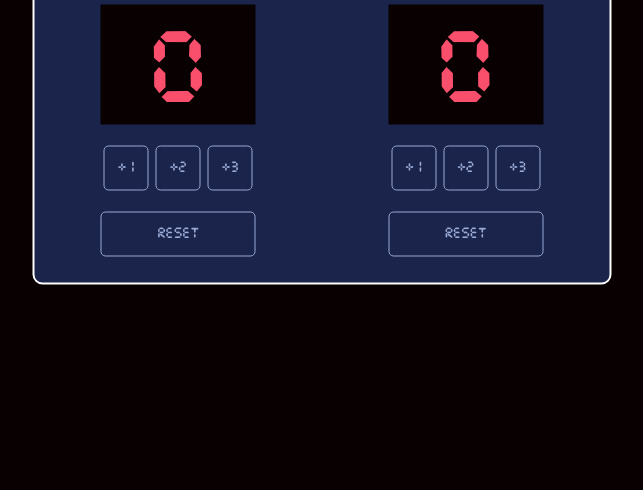
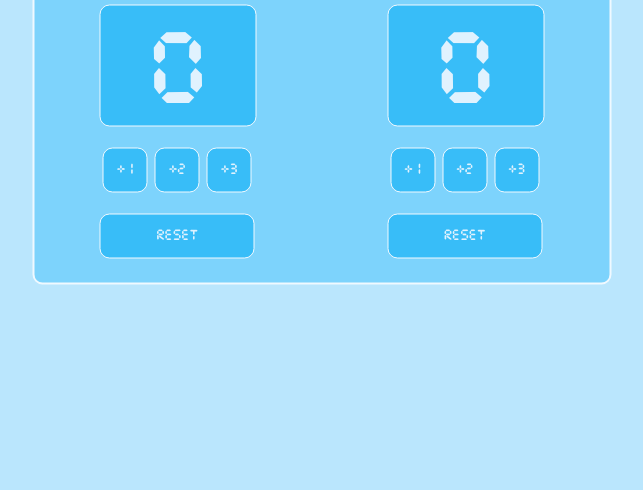
Before and after one commit to pharrrodev/BasketballScoringApp, a plain HTML site: page index.html in a window 1280 px wide. Shown: the part 310-800 px from the top of the page, without its empty margins (318-961 px from the left). Drawn offline with Linux system fonts and the light colour scheme.

Commit message:
Update style.css
I have changed the background colours and text colours.

```diff
--- a/style.css
+++ b/style.css
@@ -1,6 +1,6 @@
 body {
     margin: 0;
-    background-color: #080001;
+    background-color: #BAE6FD;
 }
 
 @font-face {
@@ -13,7 +13,7 @@ body {
 
 #Heading{
     text-align: center;
-    color: #EEEEEE;
+    color: #E0F2FE;
     font-family:Verdana;
     font-size: 40px;
     margin-bottom: 21px;
@@ -25,18 +25,20 @@ body {
     left: 50%;
     transform: translate(-50%, -50%);
 
-    border: 2px solid white;
+    border: 2px solid #F0F9FF;
     border-radius: 10px;
     display: flex;
     justify-content: space-around;
     width: 575px;
     height: 385px;
-    background-color:#1B244A;
+    background-color:#7DD3FC;
 }
 #Box{
     width: 155px;
     height: 120px;
-    background-color: #080001;
+    background-color: #38BDF8;
+    border:1px solid #F0F9FF;
+    border-radius: 10px;
 }
 
 #Score{
@@ -44,28 +46,28 @@ body {
     font-family: myFirstFont;
     font-size:90px ;
     text-align: center;
-    color: #F94F6D;
+    color: #E0F2FE;
 }
 
 .style-Btn{
     margin-left: 3px;
     font-family: myFirstFont;
-    color:#9AABD8;
-    background-color: #1B244A;
+    color:#E0F2FE;
+    background-color: #38BDF8;
     width: 45px;
     height: 45px;
-    border: 1px solid #9AABD8;
-    border-radius: 5px;
+    border: 1px solid #F0F9FF;
+    border-radius: 10px;
     margin-top: 21px;
 
 }
 .reset-Btn{
     font-family: myFirstFont;
-    color:#9AABD8;
-    background-color: #1B244A;
+    color:#E0F2FE;
+    background-color: #38BDF8;
     width: 155px;
     height: 45px;
-    border: 1px solid #9AABD8;
-    border-radius: 5px;
+    border: 1px solid #F0F9FF;
+    border-radius: 10px;
     margin-top: 21px;
 }
```
